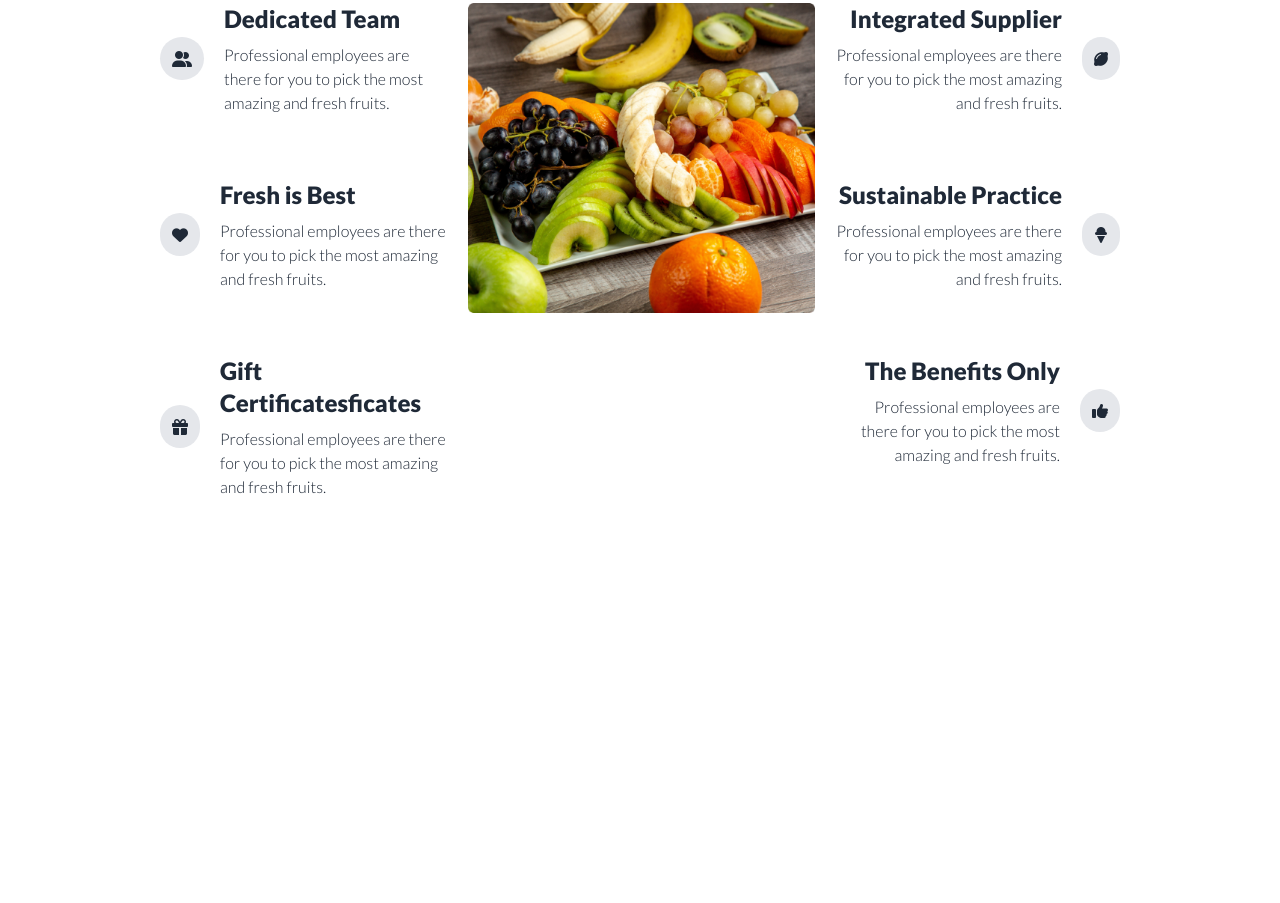
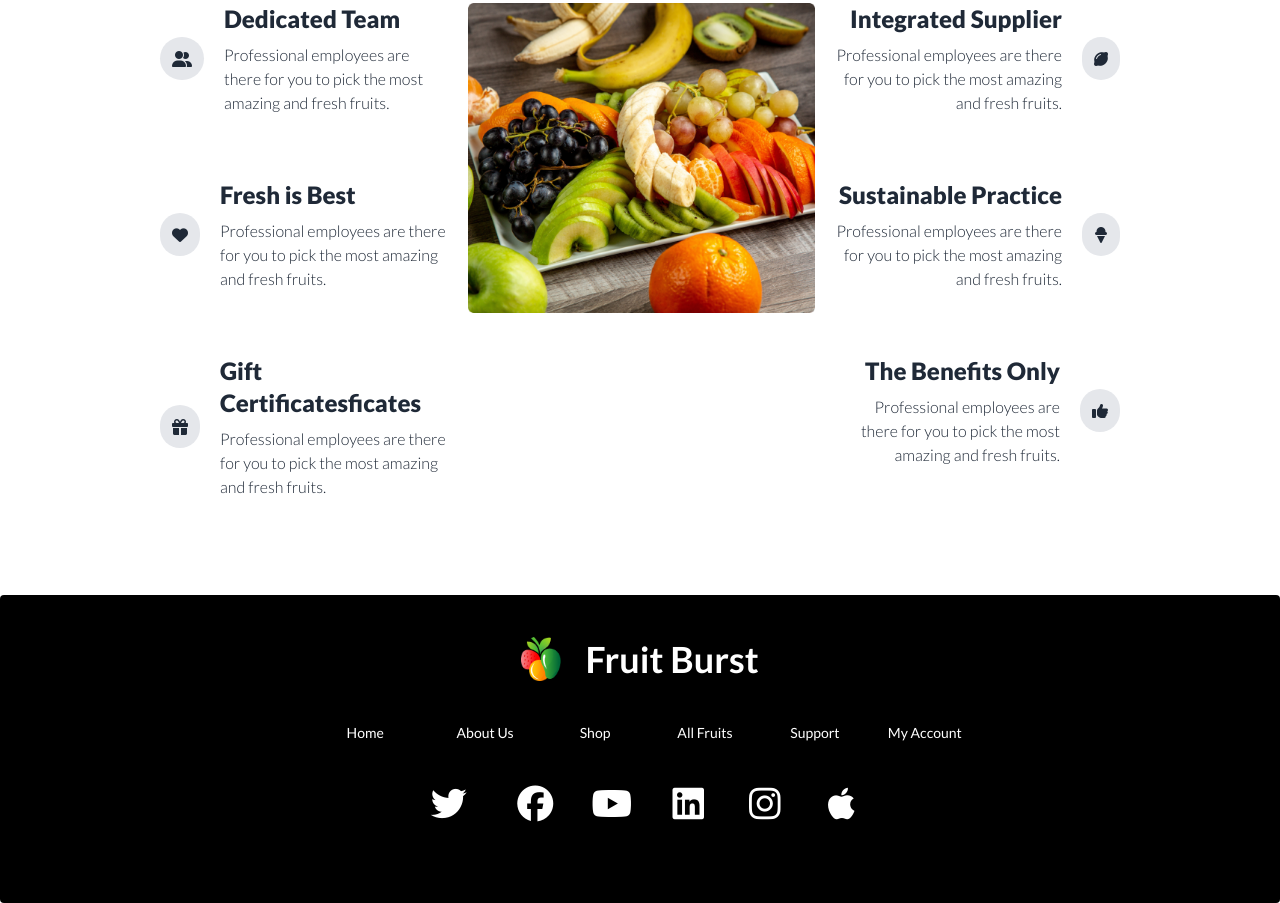
Before and after one commit to juixer/Assignment-3, a plain HTML site: page index.html in a window 1280 px wide. Shown: the part 2839-3742 px from the top of the page. Before the commit the page ends 3434 px from the top, so only its background shows below. Drawn offline with nearby package versions, Linux system fonts and the light colour scheme.

Commit message:
footer added

```diff
--- a/index.html
+++ b/index.html
@@ -504,8 +504,30 @@
             </div>
         </section>
     </main>
-    <footer>
-
-    </footer>
+    <footer class="footer footer-center p-10 bg-black text-base-content rounded">
+        <div class="flex justify-center items-center">
+            <a class="btn btn-ghost normal-case font-bold text-white text-4xl"><img src="./images/logo.png" alt="" class="w-[30px] lg:w-[40px] mr-4">Fruit Burst</a>
+        </div>
+        <div class="grid grid-cols-4 md:grid-cols-6  lg:grid-flow-col gap-4 text-white lg:space-x-5">
+          <a class="link link-hover">Home</a>
+          <a class="link link-hover">About Us</a>
+          <a class="link link-hover">Shop</a>
+          <a class="link link-hover">All Fruits</a>
+          <a class="link link-hover">Support</a>
+          <a class="link link-hover">My Account</a>
+        </div>
+        <div>
+          <div class="grid grid-cols-6 lg:grid-flow-col gap-4 text-white text-4xl space-x-5">
+            <a href=""><i class="fa-brands fa-twitter"></i></a>
+            <a href=""><i class="fa-brands fa-facebook"></i></a>
+            <a href=""><i class="fa-brands fa-youtube"></i></a>
+            <a href=""><i class="fa-brands fa-linkedin"></i></a>
+            <a href=""><i class="fa-brands fa-instagram"></i></a>
+            <a href=""><i class="fa-brands fa-apple"></i></a>
+          </div>
+        </div>
+        <div>
+        </div>
+      </footer>
 </body>
 </html>
```
